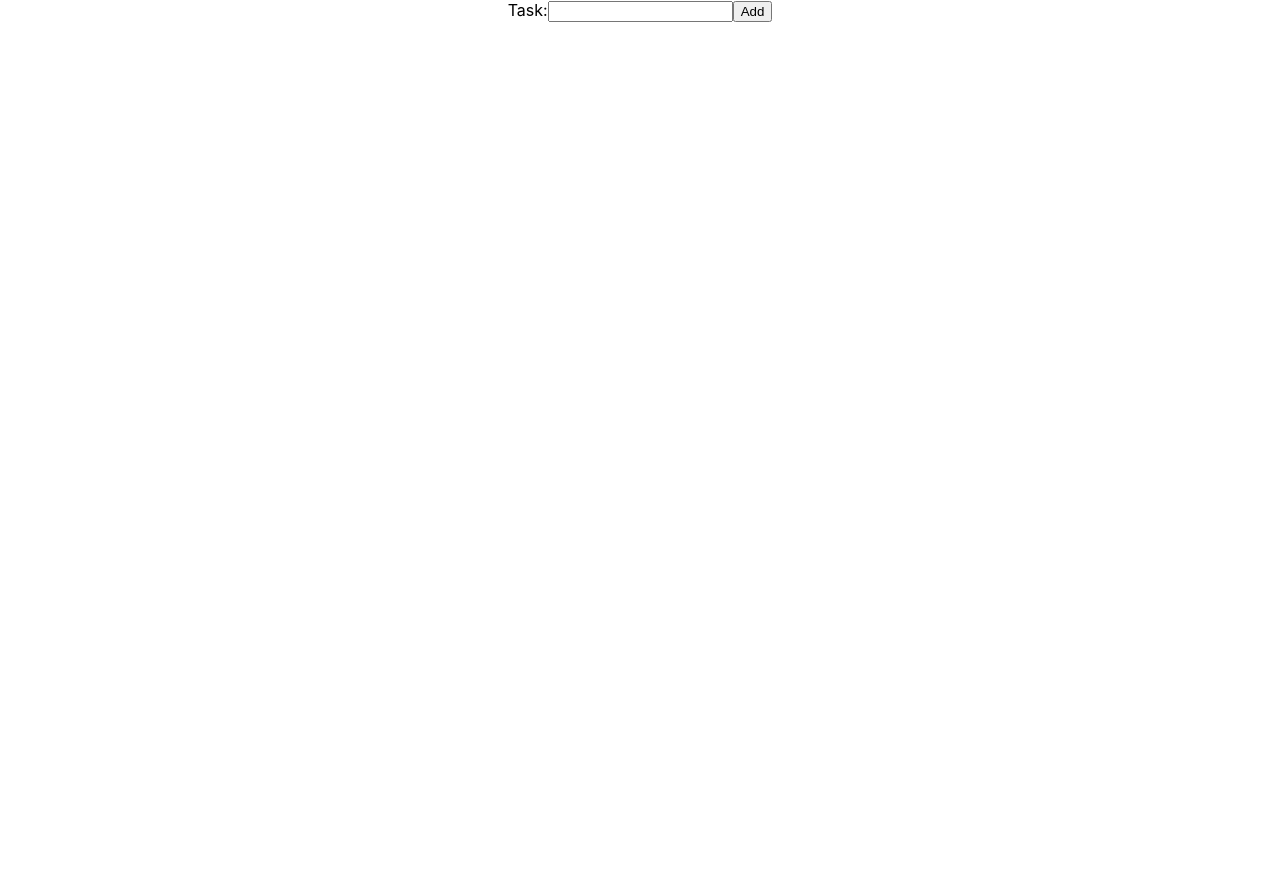
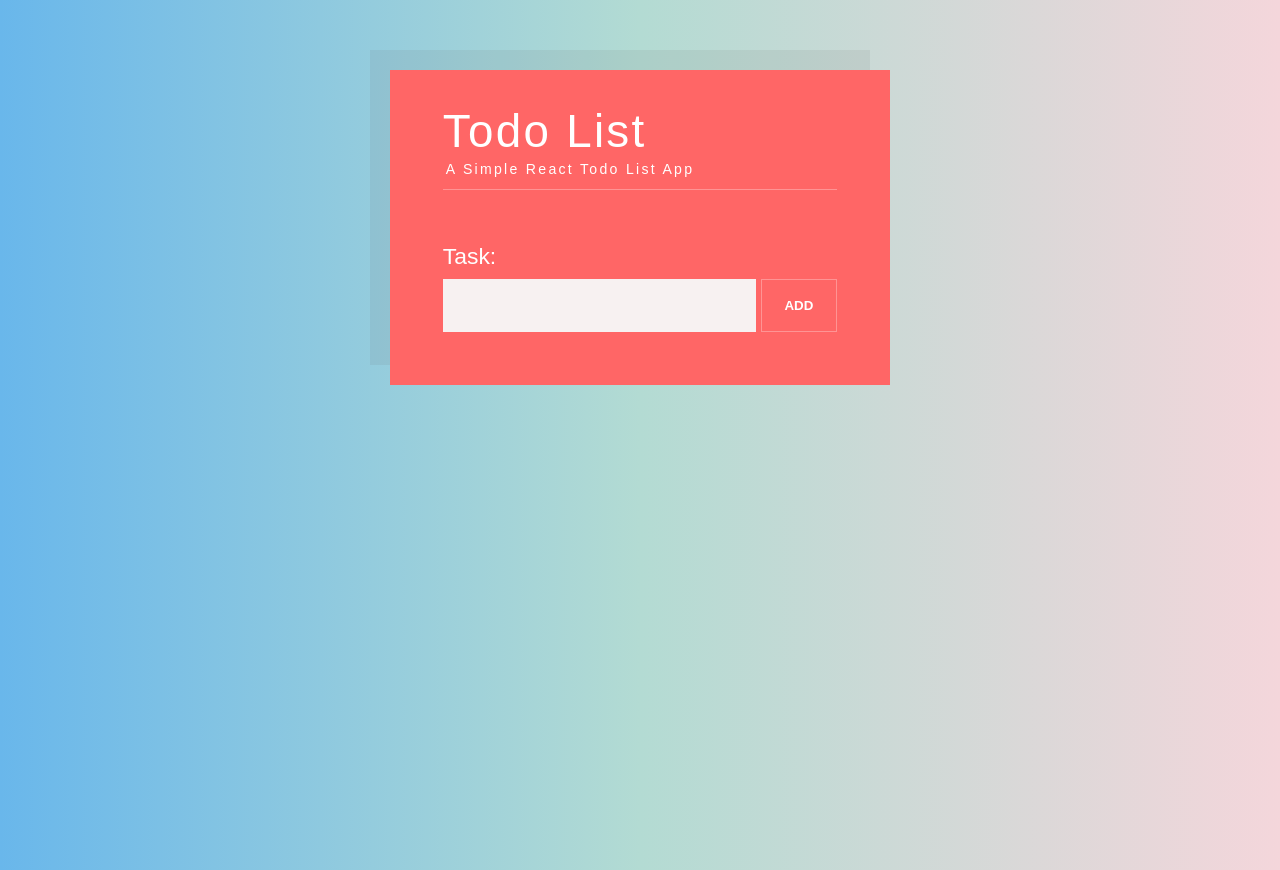
Before and after one commit to elizabethrsotomayor/todo-app, a React (Create React App) app: page / in a window 1280 px wide. Before the commit the page ends 800 px from the top, so only its background shows below. Built offline with nearby package versions, Linux system fonts and the light colour scheme.

Commit message:
add atyling

```diff
--- a/public/index.html
+++ b/public/index.html
@@ -24,6 +24,10 @@
       work correctly both with client-side routing and a non-root public URL.
       Learn how to configure a non-root public URL by running `npm run build`.
     -->
+    <script
+      src="https://kit.fontawesome.com/6fe849bfc7.js"
+      crossorigin="anonymous"
+    ></script>
     <title>React App</title>
   </head>
   <body>
--- a/src/App.js
+++ b/src/App.js
@@ -4,7 +4,7 @@
 
 function App() {
   return (
-    <div className="App">
+    <div>
       <TodoList />
     </div>
   );
--- /dev/null
+++ b/src/NewTodoForm.css
@@ -0,0 +1,42 @@
+.NewTodoForm {
+  margin-top: 3rem;
+  display: flex;
+  flex-wrap: wrap;
+}
+
+.NewTodoForm label {
+  min-width: 100%;
+  margin-bottom: 0.5rem;
+  font-size: 1.3rem;
+}
+
+.NewTodoForm input {
+  flex-grow: 1;
+  border: none;
+  background: #f7f1f1;
+  padding: 0 1.5em;
+  font-size: initial;
+}
+
+.NewTodoForm button {
+  padding: 0 1.3rem;
+  border: none;
+  background: #ff6666;
+  color: white;
+  text-transform: uppercase;
+  font-weight: bold;
+  border: 1px solid rgba(255, 255, 255, 0.3);
+  margin-left: 5px;
+  cursor: pointer;
+  transition: background 0.2s ease-out;
+}
+
+.NewTodoForm button:hover {
+  background: #ff5e5e;
+}
+
+.NewTodoForm input,
+.NewTodoForm button {
+  font-family: "Quicksand", sans-serif;
+  height: 3rem;
+}
--- a/src/NewTodoForm.js
+++ b/src/NewTodoForm.js
@@ -1,5 +1,6 @@
 import React, { Component } from "react";
 import { v4 as uuidv4 } from "uuid";
+import "./NewTodoForm.css";
 
 class NewTodoForm extends Component {
   constructor(props) {
@@ -21,7 +22,7 @@
 
   render() {
     return (
-      <form onSubmit={this.handleSubmit}>
+      <form className="NewTodoForm" onSubmit={this.handleSubmit}>
         <label htmlFor="TodoTask">Task:</label>
         <input
           type="text"
--- a/src/Todo.css
+++ b/src/Todo.css
@@ -1,3 +1,92 @@
-.Todo-completed {
-  text-decoration: line-through;
+.Todo {
+  display: flex;
+  margin: 0 -3rem 4px;
+  padding: 1.1rem 3rem;
+  justify-content: space-between;
+  align-items: center;
+  background: rgba(255, 255, 255, 0.1);
 }
+
+.Todo-task {
+  position: relative;
+  transition: opacity 0.4s linear;
+}
+
+.Todo-task.Todo-completed {
+  opacity: 0;
+}
+
+.Todo-task.completed:before {
+  content: "";
+  position: absolute;
+  top: 50%;
+  left: -0.5rem;
+  display: block;
+  width: 0%;
+  height: 2px;
+  background: #fff;
+  animation: strikeitem 0.5s ease-out 0s forwards;
+}
+
+@keyframes strikeitem {
+  to {
+    width: calc(100% + 1rem);
+  }
+}
+
+.Todo-buttons {
+  flex-shrink: 0;
+  padding-left: 0.7em;
+}
+
+.Todo-buttons button {
+  border: none;
+  font-size: 1em;
+  margin: 0.4em;
+  background: none;
+  -webkit-appearance: none;
+  cursor: pointer;
+  color: #fff;
+}
+
+.Todo-edit-form {
+  display: flex;
+  flex-wrap: wrap;
+}
+
+.Todo-edit-form label {
+  min-width: 100%;
+  margin-bottom: 0.5rem;
+  font-size: 1.3rem;
+}
+
+.Todo-edit-form input {
+  flex-grow: 1;
+  border: none;
+  background: #f7f1f1;
+  padding: 0 1.5em;
+  font-size: initial;
+}
+
+.Todo-edit-form button {
+  padding: 0 1.3rem;
+  border: none;
+  background: #ff6666;
+  color: white;
+  text-transform: uppercase;
+  font-weight: bold;
+  border: 1px solid rgba(255, 255, 255, 0.3);
+  margin-left: 5px;
+  cursor: pointer;
+  transition: background 0.2s ease-out;
+}
+
+.Todo-edit-form button:hover {
+  background: #ff5e5e;
+}
+
+.Todo-edit-form input,
+.Todo-edit-form button {
+  font-family: "Quicksand", sans-serif;
+  height: 3rem;
+}
--- a/src/Todo.js
+++ b/src/Todo.js
@@ -40,8 +40,8 @@
     let result;
     if (this.state.isEditing) {
       result = (
-        <div>
-          <form onSubmit={this.handleUpdate}>
+        <div className="Todo">
+          <form className="Todo-edit-form" onSubmit={this.handleUpdate}>
             <input
               type="text"
               value={this.state.task}
@@ -54,15 +54,23 @@
       );
     } else {
       result = (
-        <div>
+        <div className="Todo">
           <li
-            className={this.props.completed ? "Todo-completed" : ""}
+            className={
+              this.props.completed ? "Todo-task completed" : "Todo-task"
+            }
             onClick={this.handleToggle}
           >
             {this.props.task}
           </li>{" "}
-          <button onClick={this.toggleForm}>Edit</button>
-          <button onClick={this.handleRemove}>X</button>
+          <div className="Todo-buttons">
+            <button onClick={this.toggleForm}>
+              <i className="fas fa-pen" />
+            </button>
+            <button onClick={this.handleRemove}>
+              <i className="fas fa-trash" />
+            </button>
+          </div>
         </div>
       );
     }
--- a/src/TodoList.css
+++ b/src/TodoList.css
@@ -1,4 +1,28 @@
-.TodoList-item {
-  display: flex;
-  justify-content: center;
+.TodoList {
+  margin: 4rem auto;
+  padding: 2rem 3rem 3rem;
+  max-width: 500px;
+  background: #ff6666;
+  color: #fff;
+  box-shadow: -20px -20px 0px 0px rgba(100, 100, 100, 0.1);
 }
+
+.TodoList ul {
+  margin-top: 2.6rem;
+  list-style: none;
+}
+
+.TodoList h1 {
+  font-weight: normal;
+  font-size: 2.6rem;
+  letter-spacing: 0.05em;
+  border-bottom: 1px solid rgba(255, 255, 255, 0.3);
+}
+
+.TodoList h1 span {
+  display: block;
+  font-size: 0.8rem;
+  margin-bottom: 0.7rem;
+  margin-left: 3px;
+  margin-top: 0.2rem;
+}
--- a/src/TodoList.js
+++ b/src/TodoList.js
@@ -48,9 +48,7 @@
   }
 
   render() {
-    return (
-      <div>
-        {this.state.tasks.map((task) => (
+    let todos = this.state.tasks.map((task) => (
       <div className="TodoList-item" key={task.id} id={task.id}>
         <Todo
           key={task.id}
@@ -62,7 +60,13 @@
           toggleTodo={this.toggleCompletion}
         />
       </div>
-        ))}
+    ));
+    return (
+      <div className="TodoList">
+        <h1>
+          Todo List <span>A Simple React Todo List App</span>
+        </h1>
+        <ul>{todos}</ul>
         <NewTodoForm addTask={this.addTask} />
       </div>
     );
--- a/src/index.css
+++ b/src/index.css
@@ -1,13 +1,13 @@
-body {
+* {
   margin: 0;
-  font-family: -apple-system, BlinkMacSystemFont, 'Segoe UI', 'Roboto', 'Oxygen',
-    'Ubuntu', 'Cantarell', 'Fira Sans', 'Droid Sans', 'Helvetica Neue',
-    sans-serif;
-  -webkit-font-smoothing: antialiased;
-  -moz-osx-font-smoothing: grayscale;
+  padding: 0;
+  box-sizing: border-box;
 }
 
-code {
-  font-family: source-code-pro, Menlo, Monaco, Consolas, 'Courier New',
-    monospace;
+html,
+body {
+  background: linear-gradient(90deg, #69b7eb, #b3dbd3, #f4d6db);
+  font-size: 1.1rem;
+  font-family: "Quicksand", sans-serif;
+  height: 100%;
 }
```
Lines whose indentation alone changed are shown as unchanged.
